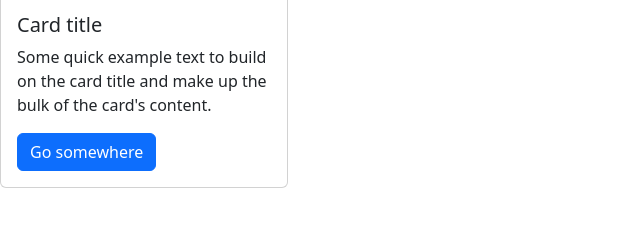
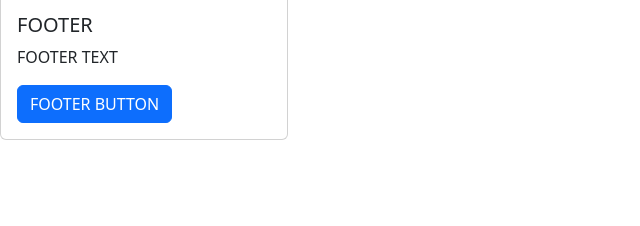
Before and after one commit to GianbaBotassi/git-sessione3, a plain HTML site: page index.html in a window 1280 px wide. Shown: the part 124-350 px from the top of the page, without its empty margins (0-640 px from the left). Drawn offline with nearby package versions, Linux system fonts and the light colour scheme.

Commit message:
Footer created (finished)

```diff
--- a/index.html
+++ b/index.html
@@ -15,13 +15,14 @@
     <p>ciao da sessione 3</p>
   </div>
 
+
+  <!-- ***FOOTER*** DAVE KNUD -->
   <div class="card" style="width: 18rem;">
     <img class="card-img-top" src="..." alt="Card image cap">
     <div class="card-body">
-      <h5 class="card-title">Card title</h5>
-      <p class="card-text">Some quick example text to build on the card title and make up the bulk of the card's
-        content.</p>
-      <a href="#" class="btn btn-primary">Go somewhere</a>
+      <h5 class="card-title">FOOTER</h5>
+      <p class="card-text">FOOTER TEXT</p>
+      <a href="#" class="btn btn-primary">FOOTER BUTTON</a>
     </div>
   </div>
 </body>
```
